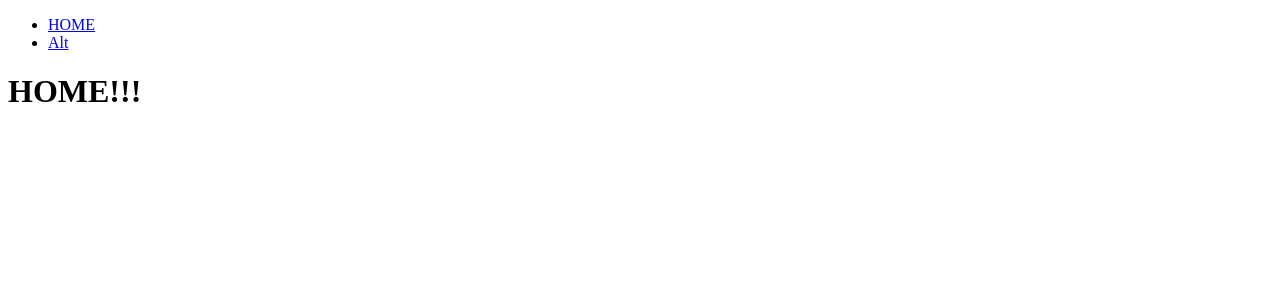
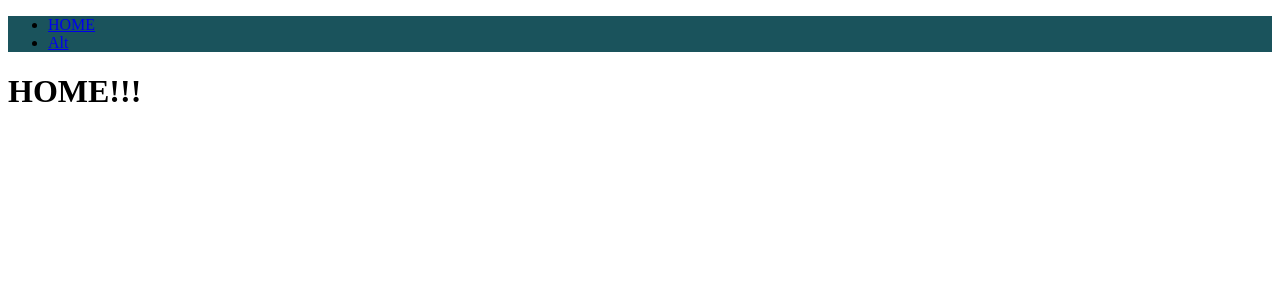
Before and after one commit to NoisyApple/react-review-expo, a React app: page / in a window 1280 px wide. Shown: the top 300 px of the page. Built offline with nearby package versions, Linux system fonts and the light colour scheme.

Commit message:
:sparkles: Color pallete added to scss core.

```diff
--- a/src/Components/NavBar/NavBar.jsx
+++ b/src/Components/NavBar/NavBar.jsx
@@ -1,9 +1,11 @@
+import "./NavBar.scss";
+
 import React from "react";
 import { Link } from "react-router-dom";
 
 const NavBar = () => {
   return (
-    <nav>
+    <nav className="nav-bar">
       <ul>
         <li>
           <Link to="/">HOME</Link>
--- /dev/null
+++ b/src/Components/NavBar/NavBar.scss
@@ -0,0 +1,7 @@
+@import "../../scss/index.scss";
+
+.nav-bar {
+  $color-background: $midnight-green-eagle-green;
+
+  background-color: $color-background;
+}
--- /dev/null
+++ b/src/scss/_colors.scss
@@ -0,0 +1,5 @@
+$midnight-green-eagle-green: #1a535c;
+$medium-turquoise: #4ecdc4;
+$mint-cream: #f7fff7;
+$bittersweet: #ff6b6b;
+$naples-yellow: #ffe66d;
--- /dev/null
+++ b/src/scss/index.scss
@@ -0,0 +1 @@
+@import "colors";
```
